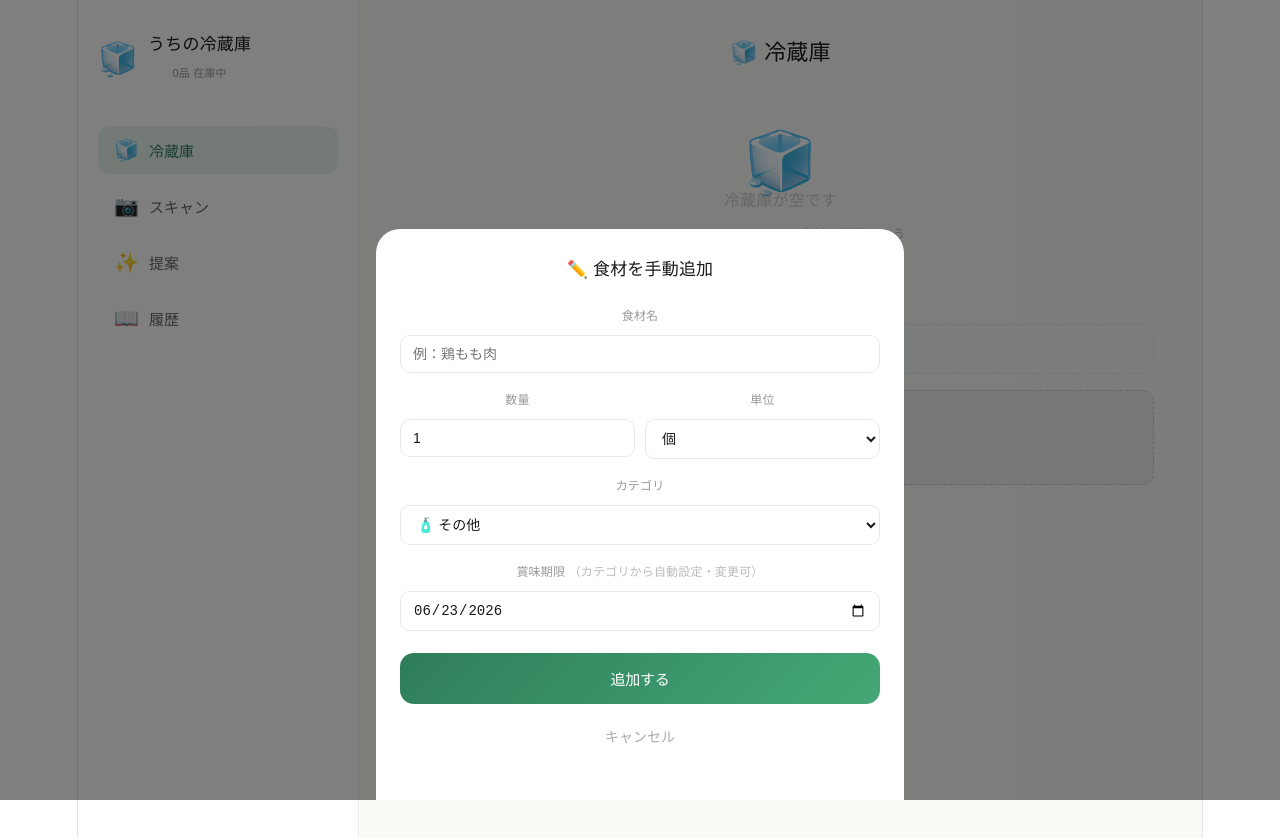
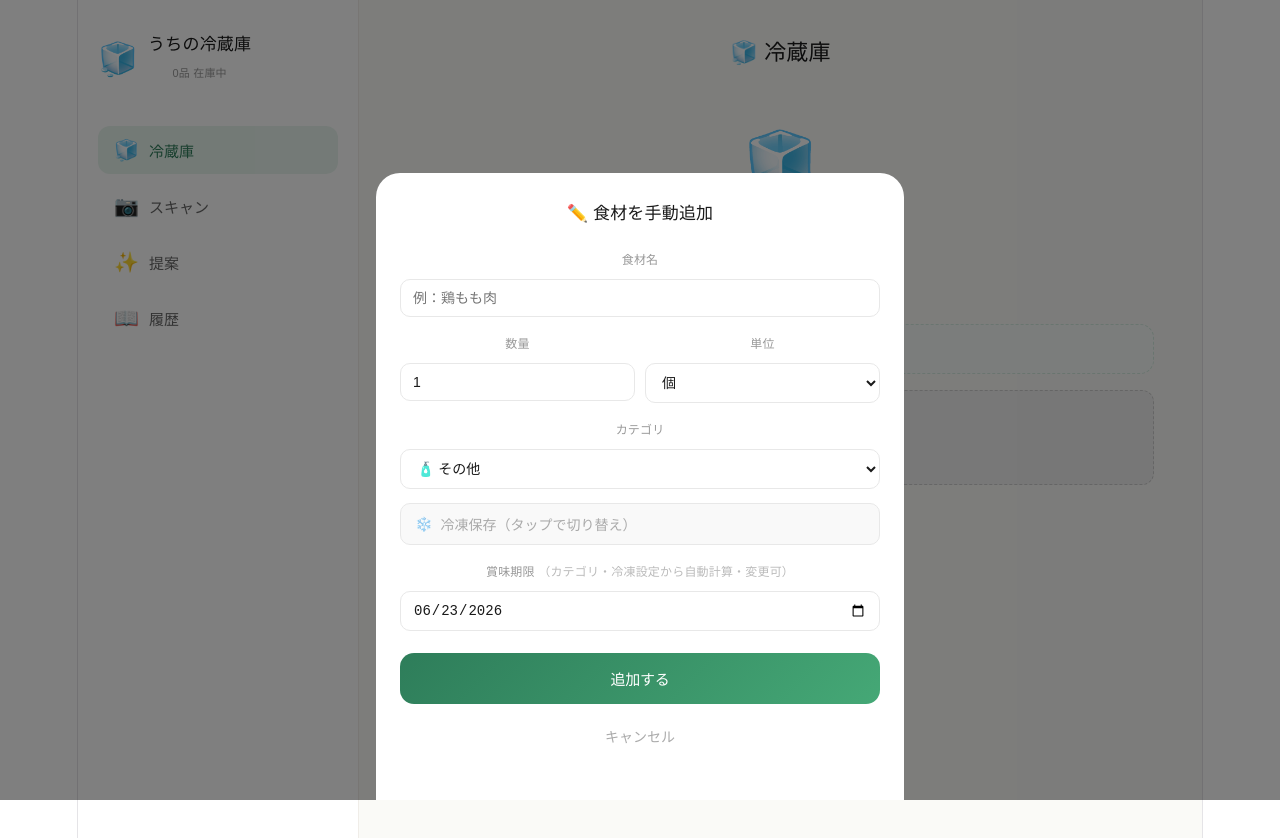
Before and after one commit to kight0122122-del/cook_plan, a React (Vite) app: page / in a window 1280 px wide. Both pictures are taken after a click on the button "＋ 食材を手動で追加". Shown: the top 838 px of the page. Built offline with nearby package versions, Linux system fonts and the light colour scheme.

Commit message:
add frozen flag with auto expiry extension

```diff
--- a/src/FridgeApp.jsx
+++ b/src/FridgeApp.jsx
@@ -18,8 +18,14 @@ const DEFAULT_SHELF_DAYS = {
   果物: 5, 穀物: 180, 調味料: 365, 飲み物: 30, その他: 7,
 };
 
-function calcExpiryDate(category) {
-  const days = DEFAULT_SHELF_DAYS[category] ?? 7;
+const FROZEN_SHELF_DAYS = {
+  肉: 30, 魚: 30, 野菜: 30, 乳製品: 30, 卵: 60,
+  果物: 30, 穀物: 365, 調味料: 365, 飲み物: 60, その他: 30,
+};
+
+function calcExpiryDate(category, frozen = false) {
+  const table = frozen ? FROZEN_SHELF_DAYS : DEFAULT_SHELF_DAYS;
+  const days = table[category] ?? 7;
   const d = new Date();
   d.setDate(d.getDate() + days);
   return d.toISOString().split("T")[0];
@@ -146,12 +152,18 @@ function AddIngredientModal({ onAdd, onClose, initial = null }) {
   const [quantity, setQuantity] = useState(initial ? String(initial.quantity) : "1");
   const [unit, setUnit] = useState(initial?.unit || "個");
   const [category, setCategory] = useState(initial?.category || "その他");
-  const [expiryDate, setExpiryDate] = useState(initial?.expiryDate || calcExpiryDate(initial?.category || "その他"));
+  const [frozen, setFrozen] = useState(initial?.frozen || false);
+  const [expiryDate, setExpiryDate] = useState(initial?.expiryDate || calcExpiryDate(initial?.category || "その他", initial?.frozen || false));
   const isEdit = !!initial;
 
   function handleCategoryChange(cat) {
     setCategory(cat);
-    if (!isEdit) setExpiryDate(calcExpiryDate(cat));
+    setExpiryDate(calcExpiryDate(cat, frozen));
+  }
+
+  function handleFrozenChange(val) {
+    setFrozen(val);
+    setExpiryDate(calcExpiryDate(category, val));
   }
 
   function handleSubmit(e) {
@@ -159,7 +171,7 @@ function AddIngredientModal({ onAdd, onClose, initial = null }) {
     const qty = parseFloat(quantity);
     if (!name.trim() || isNaN(qty) || qty <= 0) return;
     const item = {
-      name: name.trim(), quantity: qty, unit, category,
+      name: name.trim(), quantity: qty, unit, category, frozen,
       addedAt: initial?.addedAt || new Date().toISOString().split("T")[0],
       expiryDate: expiryDate || null,
       urgent: initial?.urgent || false,
@@ -225,8 +237,24 @@ function AddIngredientModal({ onAdd, onClose, initial = null }) {
               ))}
             </select>
           </div>
+          <div style={{ marginBottom: 14 }}>
+            <button
+              type="button"
+              onClick={() => handleFrozenChange(!frozen)}
+              style={{
+                width: "100%", padding: "10px 14px", borderRadius: 10, cursor: "pointer",
+                border: `1.5px solid ${frozen ? "#6BAED6" : "#E8E8E8"}`,
+                background: frozen ? "#EEF6FC" : "#F9F9F9",
+                color: frozen ? "#2171B5" : "#AAA",
+                fontWeight: 700, fontSize: 14, display: "flex", alignItems: "center", gap: 8,
+              }}
+            >
+              <span>❄️</span>
+              <span>{frozen ? "冷凍保存中" : "冷凍保存（タップで切り替え）"}</span>
+            </button>
+          </div>
           <div style={{ marginBottom: 22 }}>
-            <label style={labelStyle}>賞味期限 <span style={{ fontWeight: 400, color: "#BBB" }}>（カテゴリから自動設定・変更可）</span></label>
+            <label style={labelStyle}>賞味期限 <span style={{ fontWeight: 400, color: "#BBB" }}>（カテゴリ・冷凍設定から自動計算・変更可）</span></label>
             <input
               style={inputStyle}
               type="date"
@@ -249,6 +277,7 @@ function AddIngredientModal({ onAdd, onClose, initial = null }) {
 function ExpiryBadge({ item }) {
   const today = new Date();
   if (item.urgent) return <div style={{ fontSize: 11, color: "#FF4444", fontWeight: 700, marginTop: 2 }}>🚨 早く使いたい</div>;
+  if (item.frozen) return <div style={{ fontSize: 11, color: "#2171B5", fontWeight: 600, marginTop: 2 }}>❄️ 冷凍保存中</div>;
   if (item.expiryDate) {
     const days = Math.ceil((new Date(item.expiryDate) - today) / 86400000);
     if (days <= 0) return <div style={{ fontSize: 11, color: "#FF4444", fontWeight: 700, marginTop: 2 }}>⚠️ 期限切れ</div>;
@@ -474,6 +503,7 @@ export default function FridgeApp() {
     const fridgeText = fridge.map(i => {
       let info = `${i.name} ${i.quantity}${i.unit}`;
       if (i.urgent) info += `【優先：早く使いたい】`;
+      if (i.frozen) info += `【冷凍保存中】`;
       if (i.expiryDate) {
         const days = Math.ceil((new Date(i.expiryDate) - today) / 86400000);
         if (days <= 0) info += `【期限切れ】`;
```
